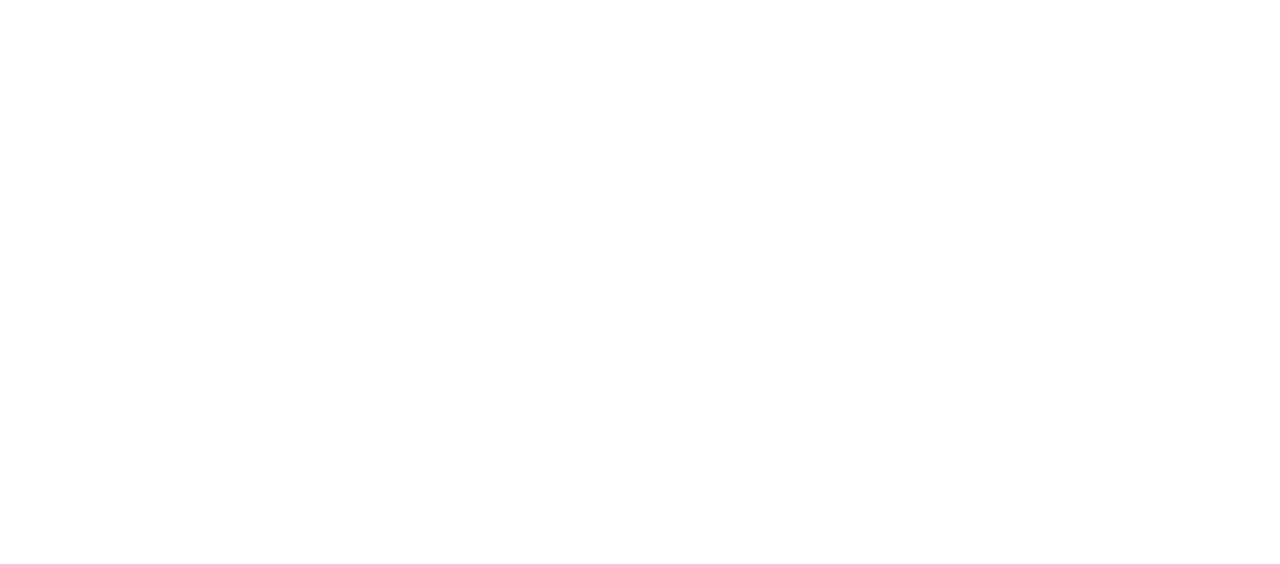
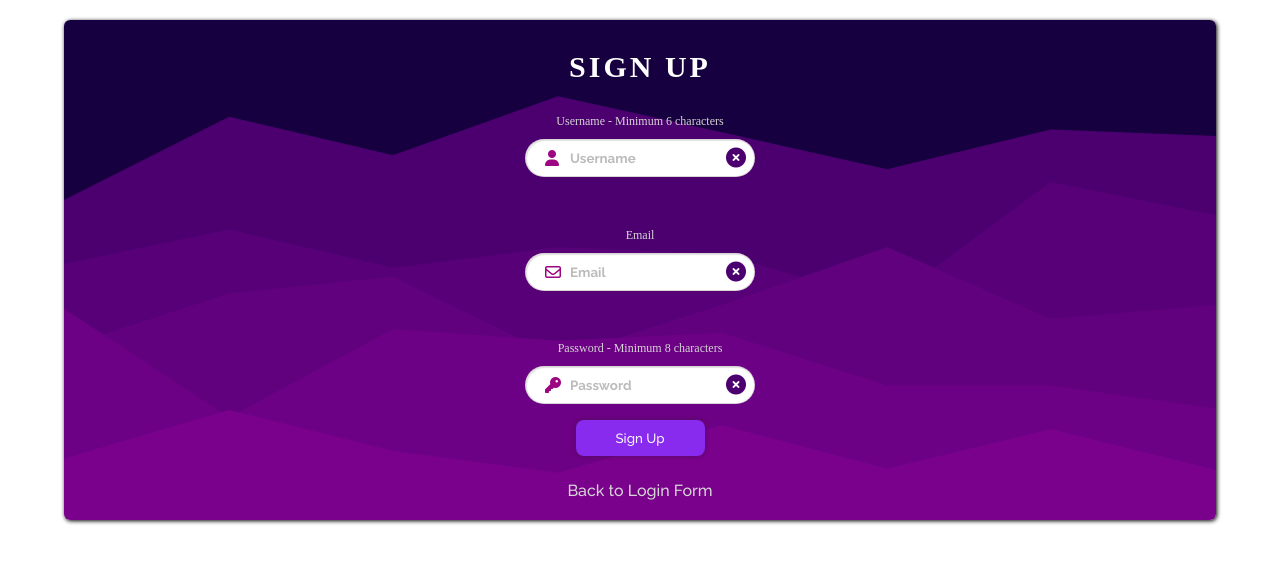
Before and after one commit to nazareno7870/personal_finance, a React (Vite) app: page /signup in a window 1280 px wide. Before the commit this address had no page. Shown: the top 564 px of the page. Built offline with nearby package versions, Linux system fonts and the light colour scheme.

Commit message:
feat: add Create User Form

```diff
--- a/src/App.jsx
+++ b/src/App.jsx
@@ -3,6 +3,7 @@ import {BrowserRouter as Router, Route, Routes} from 'react-router-dom';
 import HomePage from './components/HomePage/HomePage';
 import Transactions from './components/Transactions/Transactions';
 import LoginForm from './components/Login/Login';
+import CreatUser from './components/CreateUser/CreateUser';
 
 function App() {
 
@@ -12,6 +13,7 @@ function App() {
           <Routes>
               <Route exact path="/transactions" element={<Transactions/>} />
               <Route exact path="/login" element={<LoginForm/>} />
+              <Route exact path="/signup" element={<CreatUser/>} />
               <Route exact path="/" element={<HomePage/>} />
             </Routes>
         </Router>
--- /dev/null
+++ b/src/components/CreateUser/CreateUser.css
@@ -0,0 +1,103 @@
+
+  .input-form{
+    display: flex;
+    flex-direction: column;
+    justify-content: center;
+    align-items: center;
+    position: relative;
+  }
+  .input-form label{
+      color: rgb(213 213 213);
+      margin-bottom: -10px;
+  }
+  .input-form i{
+    position: absolute;
+    left: 20px;
+    top: 36px;
+    color: #9c0682;
+  }
+
+  .wrong{
+    font-size: 20px;
+    padding: 5px 10px;
+    position: absolute;
+    right: 29px;
+    top: -2px;
+  }
+  .wrong i{
+    transition: 0.5s;
+    color: #4c0070;
+  }
+  .check i{
+    transition: 0.5s;
+    color: #4bbd4b;
+  }
+  .check{
+
+    font-size: 20px;
+    padding: 5px 10px;
+    position: absolute;
+    right: 29px;
+    top: -2px;
+
+  }
+
+  .signup-form{
+    display: flex;
+    justify-content:end;
+    align-items:flex-end;
+    flex-wrap: wrap;
+    margin-top: 45px;
+  }
+  .btn-signup{
+    margin-top: 35px;
+    margin-bottom: 20px;
+  }
+
+  .modal-error{
+    color: #fff;
+    width: 300px;
+    transition: 0.8s;
+    position: absolute;
+    height: 100px;
+    top: 0;
+    margin: auto;
+    background-color: rgba(197, 52, 52, 0.837);
+    padding: 40px;
+    border-radius: 6px;
+    right: 0;
+    left: 0;
+    bottom: 0;
+    display: flex;
+    flex-direction: column;
+    align-items: center;
+    justify-content: center;
+  }
+
+  /* .create-user{
+    transition: 1s;
+    font-family: 'DM Serif Text', serif;
+    display: flex;
+    justify-content: space-evenly;
+    align-items: center;
+    font-size: 30px;
+    color: #2c054f;
+  } */
+
+  #img-succesuser{
+    animation: myAnim 2s ease 3s infinite alternate-reverse backwards;
+  }
+  @keyframes myAnim {
+    0% {
+      transform: scale(1);
+    }
+
+    100% {
+      transform: scale(1.2);
+    }
+  }
+.login-form.create-user p{
+    font-size: 26px;
+    font-weight: 800;
+    color: #9f1147;
+}
--- /dev/null
+++ b/src/components/CreateUser/CreateUser.jsx
@@ -0,0 +1,121 @@
+import {useState} from 'react'
+import { useNavigate } from "react-router-dom"
+import './CreateUser.css'
+
+const CreatUser = ()=>{
+    const [username, setUsername] = useState('')
+
+    const [email, setemail] = useState('')
+    const [password, setPassword] = useState('')
+    const [error, seterror] = useState([])
+    const [showError, setshowError] = useState(false)
+    const [createUser, setcreateUser] = useState(false);
+    const regex = /^([a-zA-Z0-9_\.\-])+\@(([a-zA-Z0-9\-])+\.)+([a-zA-Z0-9]{2,4})+$/;
+
+
+    const navigate = useNavigate()
+
+    const handleUsername = e =>{
+        setUsername(e.target.value)
+    }
+
+    const handleEmail = e =>{
+        setemail(e.target.value)
+    }
+
+    const handlePassword = e=>{
+        setPassword(e.target.value)
+    }
+
+    const handleLogin = ()=>{
+        navigate('/login')
+    }
+
+    const handleSubmit = e=>{
+        e.preventDefault()
+        seterror([])
+        let errors = []
+
+        if(username.length<6) seterror(errors.push('The username must contain 6 or more letters'))
+        if(!regex.test(email)) seterror(errors.push('Enter a correct email'))
+        if(password.length<8) seterror(errors.push('The password must contain 8 or more letters'))
+
+        seterror(errors)
+
+        if(errors.length > 0){
+        setshowError(true)
+        setTimeout(() => {
+            setshowError(false)
+        }, 3000);}
+
+        if(errors.length===0){
+
+        }
+    }
+    if(createUser === false){
+    return(
+        <div className="container">
+            <form onSubmit={handleSubmit} className="login-form" >
+                <h3>Sign Up</h3>
+                <div className="signup-form">
+                    <div className="input-form">
+                        <label>Username - Minimum 6 characters</label>
+                        <i className="fas fa-user"></i>
+                        <input type="text" placeholder="Username" onChange={handleUsername} value={username}></input>
+                        {username.length < 6
+                    ? <div className="wrong"><i class="fas fa-times-circle"></i></div>
+                    : <div className="check"><i class="fas fa-check-circle"></i></div>}
+                    </div>
+
+                </div>
+                <div className="signup-form">
+                    <div className="input-form">
+                        <label>Email</label>
+                        <i className="far fa-envelope"></i>
+                        <input type='email' placeholder="Email" onChange={handleEmail} value={email}></input>
+                        {regex.test(email)
+                        ? <div className="check"><i class="fas fa-check-circle"></i></div>
+                        : <div className="wrong"><i class="fas fa-times-circle"></i></div>
+                        }
+                    </div>
+
+                </div>
+                <div className="signup-form">
+                    <div className="input-form">
+                        <label>Password - Minimum 8 characters</label>
+                        <i className="fas fa-key"></i>
+                        <input type="password" placeholder="Password" onChange={handlePassword} value=      {password}></input>
+                        {password.length < 8
+                    ? <div className="wrong"><i class="fas fa-times-circle"></i></div>
+                    : <div className="check"><i class="fas fa-check-circle"></i></div>}
+                    </div>
+
+                </div>
+                <button className="btn create-user">Sign Up</button>
+                <p className="or" onClick={()=>navigate('/login')} style={{cursor:'pointer',marginBottom:'10px'}}>Back to Login Form</p>
+
+
+                        <div className="modal-container" style={
+                                showError === false
+                                ? {visibility:'hidden',opacity:0}
+                                : {opacity:1}
+                            }>
+
+                            <div className="modal-errors">
+                            {error.map(err =><p key={err}>* {err}</p>)}
+                            </div>
+
+                        </div>
+            </form>
+        </div>
+    )}else{
+        return(
+            <div className="login-form create-user">
+                <p>User created successfully</p>
+                <button className="btn-grad btn-signup" onClick={handleLogin}>Go to Login</button>
+            </div>
+        )
+    }
+}
+
+export default CreatUser
--- a/src/components/Login/Login.css
+++ b/src/components/Login/Login.css
@@ -60,12 +60,12 @@
     position: absolute;
     top: 32px;
     left: 20px;
-    color: #9c0682;;
+    color: #9c0682;
 }
 .or{
     font-family: 'Raleway', sans-serif;
     font-size: 16px;
-    color: #959595;
+    color: rgb(213 213 213);
     margin-bottom: -20px;
 }
 .user-form{
--- a/src/components/Transactions/Transactions.css
+++ b/src/components/Transactions/Transactions.css
@@ -118,7 +118,7 @@
     bottom: 0;
     top: 0;
     margin: auto;
-    background-color: #00000014;
+    background-color: #0000003c;
     display: flex;
     flex-direction: column;
     justify-content: center;
@@ -134,6 +134,8 @@
     flex-direction: column;
     align-items: center;
     justify-content: center;
+    text-align: center;
+    padding: 10px;
 }
 .modal-errors p{
     font-weight: 700;
```
